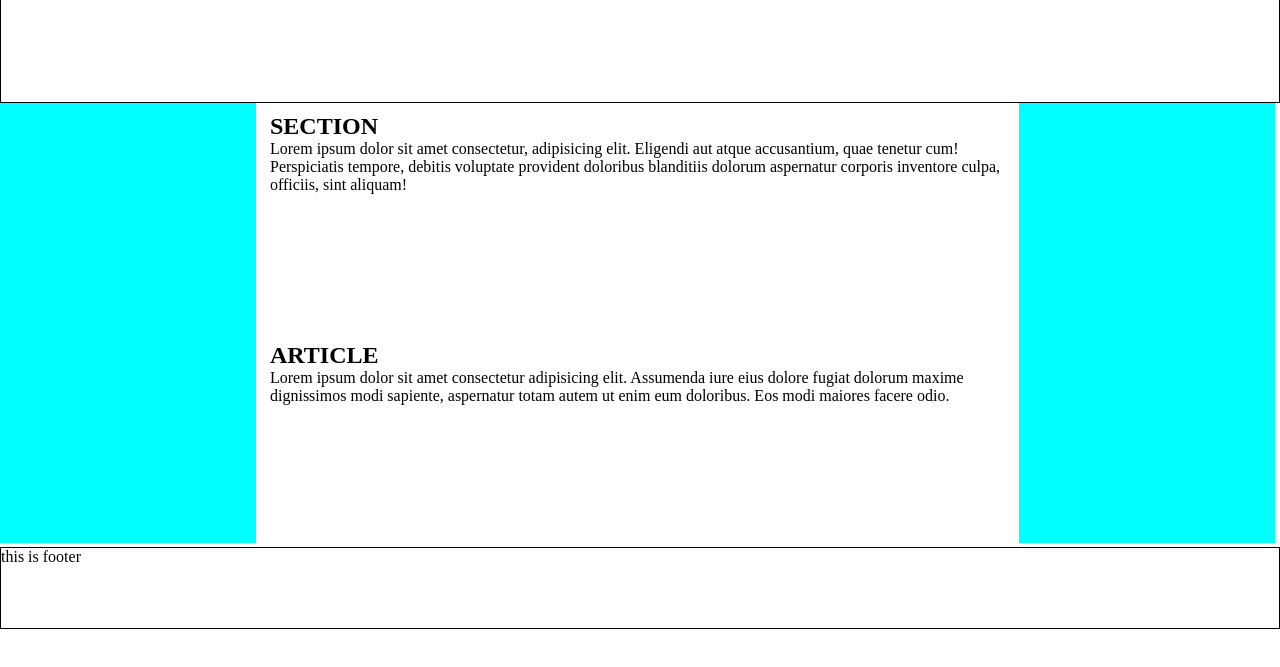
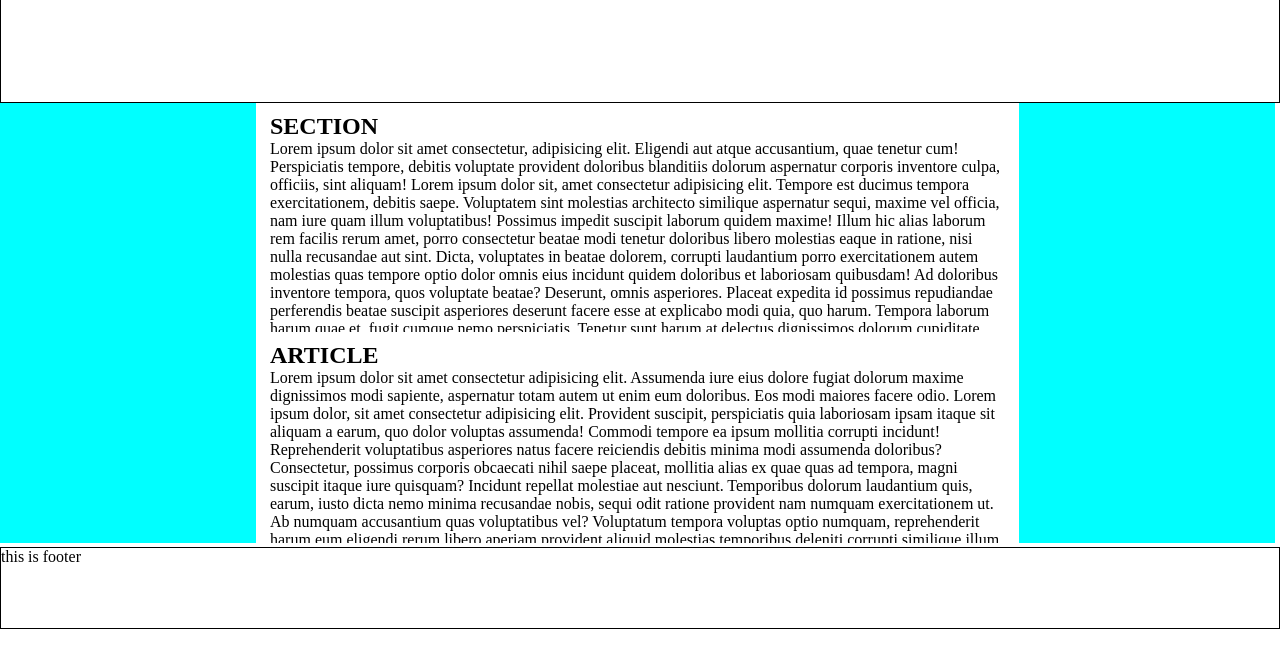
Before and after one commit to sykosanity/iligan_q1at2, a plain HTML site: page index.html in a window 1280 px wide. Shown: the part 59-726 px from the top of the page. Drawn offline with Linux system fonts and the light colour scheme.

Commit message:
Add files via upload

```diff
--- a/index.html
+++ b/index.html
@@ -16,15 +16,30 @@
 
     <div class="mid">
         <section>
-
             <h1>SECTION</h1>
             Lorem ipsum dolor sit amet consectetur, adipisicing elit. Eligendi aut atque accusantium, quae tenetur cum! Perspiciatis tempore, debitis voluptate provident doloribus blanditiis dolorum aspernatur corporis inventore culpa, officiis, sint aliquam!
+            Lorem ipsum dolor sit, amet consectetur adipisicing elit. Tempore est ducimus tempora exercitationem, debitis saepe. Voluptatem sint molestias architecto similique aspernatur sequi, maxime vel officia, nam iure quam illum voluptatibus!
+            Possimus impedit suscipit laborum quidem maxime! Illum hic alias laborum rem facilis rerum amet, porro consectetur beatae modi tenetur doloribus libero molestias eaque in ratione, nisi nulla recusandae aut sint.
+            Dicta, voluptates in beatae dolorem, corrupti laudantium porro exercitationem autem molestias quas tempore optio dolor omnis eius incidunt quidem doloribus et laboriosam quibusdam! Ad doloribus inventore tempora, quos voluptate beatae?
+            Deserunt, omnis asperiores. Placeat expedita id possimus repudiandae perferendis beatae suscipit asperiores deserunt facere esse at explicabo modi quia, quo harum. Tempora laborum harum quae et, fugit cumque nemo perspiciatis.
+            Tenetur sunt harum at delectus dignissimos dolorum cupiditate tempore repellendus hic in dolore architecto laborum, doloremque cum, nulla ab dolores odit esse! Maiores cumque laboriosam ut animi, eos neque doloribus.
+            Minus totam atque illum assumenda, quasi cumque! Veniam nam expedita praesentium voluptas perspiciatis, consectetur nobis cupiditate totam corrupti eaque consequuntur voluptatibus laborum amet repellendus alias ipsum! Ratione facere exercitationem maxime.
+            Facere sapiente ipsa nemo aspernatur, amet consequuntur fugit eveniet accusamus obcaecati magni aut atque voluptates quidem, nesciunt ea? Suscipit totam facere beatae eligendi illum rem dicta fugit dolores vitae asperiores.
+            Earum, fuga magni odit porro, accusamus fugiat facilis necessitatibus facere excepturi minima voluptate voluptatem voluptates? Quam accusantium amet deserunt deleniti blanditiis repudiandae? Blanditiis, quidem dolor? Assumenda eaque voluptate accusantium fugit?
+            Deleniti itaque nostrum reiciendis praesentium dolorum quibusdam eius accusantium temporibus. Sunt eaque veniam possimus dicta perferendis corporis nulla aut amet aspernatur ducimus earum porro ea, omnis, dolore neque recusandae est.
         </section>
         <article>
-
             <h1>ARTICLE</h1>
             Lorem ipsum dolor sit amet consectetur adipisicing elit. Assumenda iure eius dolore fugiat dolorum maxime dignissimos modi sapiente, aspernatur totam autem ut enim eum doloribus. Eos modi maiores facere odio.
-
+            Lorem ipsum dolor, sit amet consectetur adipisicing elit. Provident suscipit, perspiciatis quia laboriosam ipsam itaque sit aliquam a earum, quo dolor voluptas assumenda! Commodi tempore ea ipsum mollitia corrupti incidunt!
+            Reprehenderit voluptatibus asperiores natus facere reiciendis debitis minima modi assumenda doloribus? Consectetur, possimus corporis obcaecati nihil saepe placeat, mollitia alias ex quae quas ad tempora, magni suscipit itaque iure quisquam?
+            Incidunt repellat molestiae aut nesciunt. Temporibus dolorum laudantium quis, earum, iusto dicta nemo minima recusandae nobis, sequi odit ratione provident nam numquam exercitationem ut. Ab numquam accusantium quas voluptatibus vel?
+            Voluptatum tempora voluptas optio numquam, reprehenderit harum eum eligendi rerum libero aperiam provident aliquid molestias temporibus deleniti corrupti similique illum in quibusdam est beatae. Explicabo quos eligendi minus illum hic.
+            Aut atque dolores possimus facere eaque reiciendis minus laborum voluptas, nulla blanditiis odio adipisci consequatur commodi voluptatem pariatur excepturi ea delectus sed eius? Libero similique ullam repellendus non quibusdam inventore.
+            Sed fuga harum quo consequuntur eaque est id, libero, voluptatibus perspiciatis voluptate accusamus cupiditate placeat suscipit architecto! Vel incidunt ducimus ad, veritatis optio cum iure sed consectetur, ipsum, aliquid quasi?
+            Quasi, accusantium. Ipsum dolor quaerat, vel magni saepe molestiae dignissimos nostrum vero odio eaque ea facilis quae numquam iste nobis perspiciatis? Sint, ipsam amet quia ullam eveniet temporibus cupiditate molestiae.
+            Enim optio corrupti vero rerum tenetur, tempore distinctio expedita perspiciatis sed est itaque harum dolorem ut iusto vitae voluptates quod minus vel rem! Ea optio voluptate ullam ipsa, quia asperiores?
+            Beatae, maiores. Dignissimos possimus labore quisquam fuga dolor qui optio autem a quas maiores porro, assumenda necessitatibus perspiciatis praesentium dolorem excepturi quos recusandae. Illum in nostrum inventore, vel fugit id.
         </article>
     </div>
 
--- a/styles.css
+++ b/styles.css
@@ -25,9 +25,12 @@ aside{
 
 section{
     height: 47.5%;
+    overflow-x: auto;
 }
 article {
-    height: 44.5%
+    height: 44.5%;
+    overflow-x: auto;
+
 }
 
 section, article {
```
